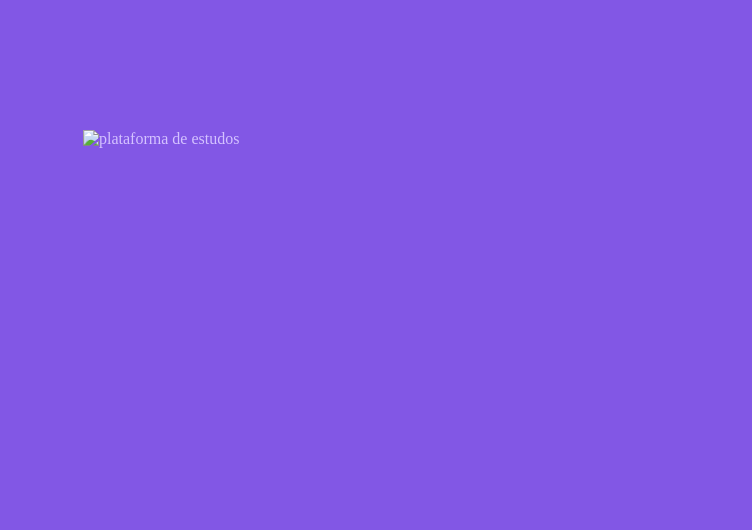
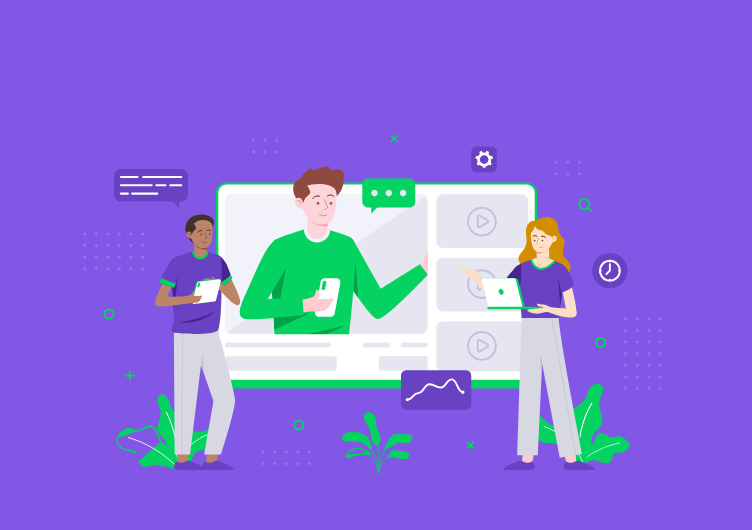
Before and after one commit to banzak1/nlw2, a plain HTML site: page index.html in a window 1280 px wide. Shown: the top 530 px of the page, 528-1280 px from the left. Drawn offline with Linux system fonts and the light colour scheme.

Commit message:
minnor issues

```diff
--- a/index.html
+++ b/index.html
@@ -22,7 +22,7 @@
             <h2>Sua plataforma de estudos online</h2>
            </div>
 
-           <img class="hero-image" src="images/study.svg" alt="plataforma de estudos">
+           <img class="hero-image" src="images/landing.svg" alt="plataforma de estudos">
 
 
            <div class="buttons-container">
```
